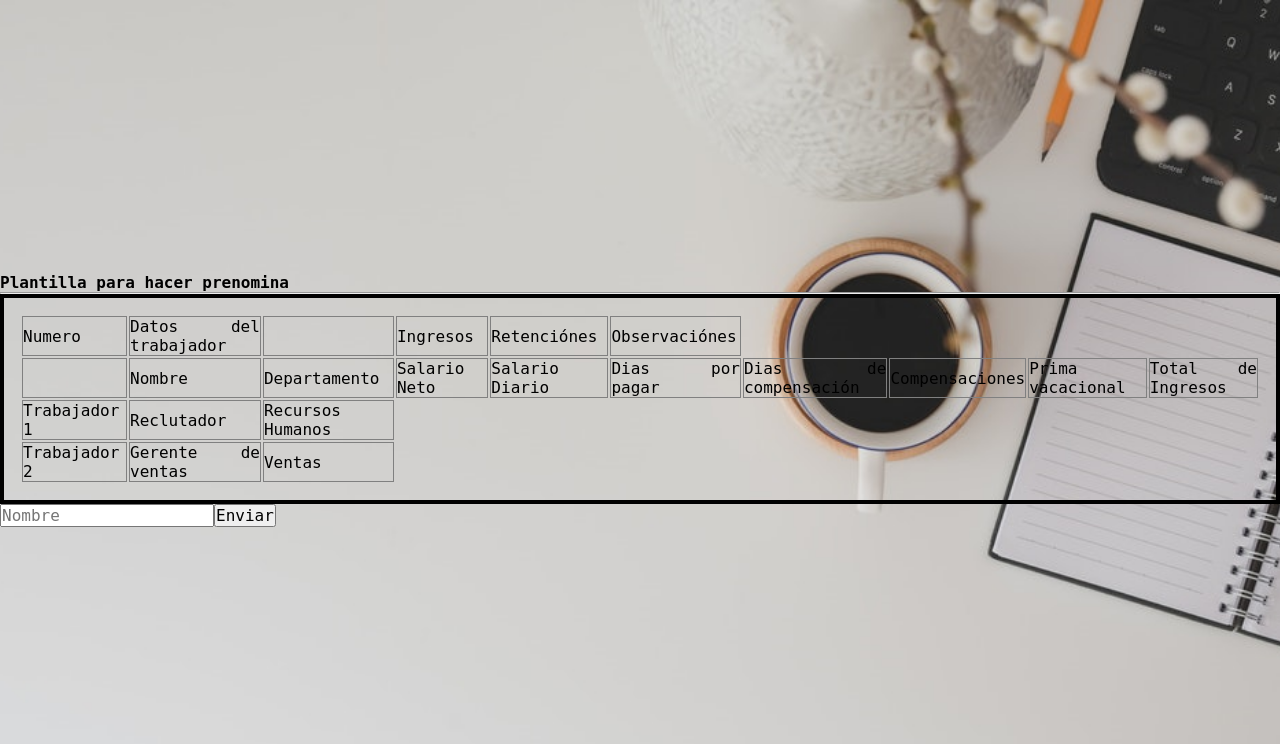
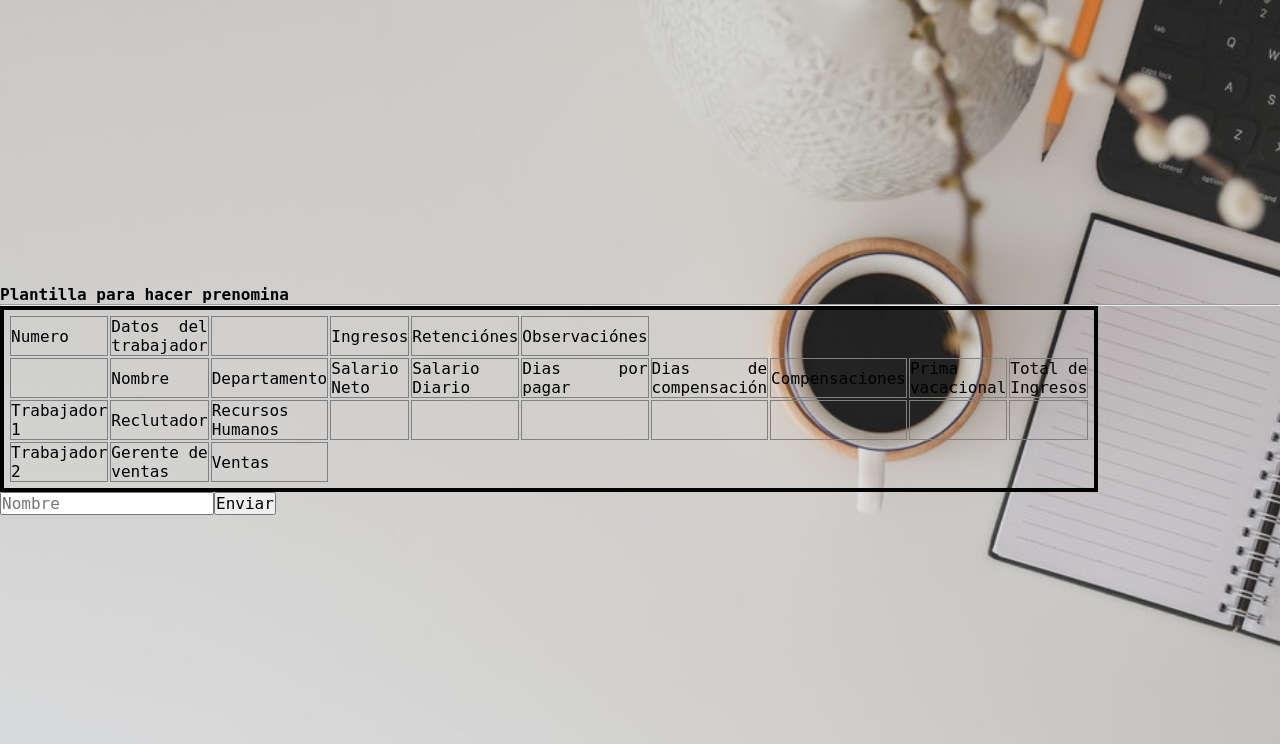
Before and after one commit to ManuelGodel07/ManuelRuiz, a PHP site: page /HTML/index10.html in a window 1280 px wide. Shown: the top 744 px of the page. Run offline with PHP 8.4, Linux system fonts and the light colour scheme.

Commit message:
completando nomina1

```diff
--- a/CSS/style10.css
+++ b/CSS/style10.css
@@ -19,7 +19,8 @@ body{
 table{
     border: 4px solid black;
     color: black;
-    padding: 16px;
+    padding: 4px;
+    width: 75%;
 }
 td{
     border: 1px solid gray;
--- a/HTML/index10.html
+++ b/HTML/index10.html
@@ -36,6 +36,13 @@
             <td>Trabajador 1</td>
             <td>Reclutador</td>
             <td>Recursos Humanos</td>
+            <td></td>
+            <td></td>
+            <td></td>
+            <td></td>
+            <td></td>
+            <td></td>
+            <td></td>
         </tr>
         <tr>
             <td>Trabajador 2</td>
```
